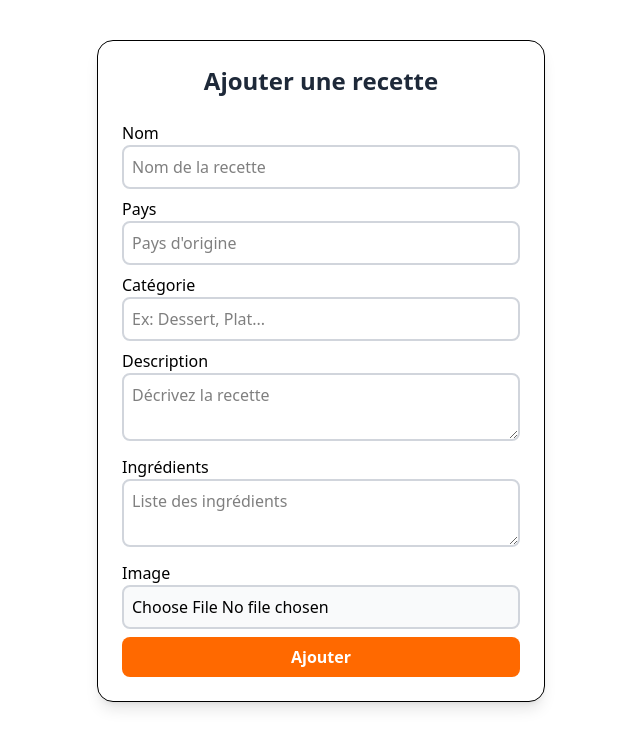
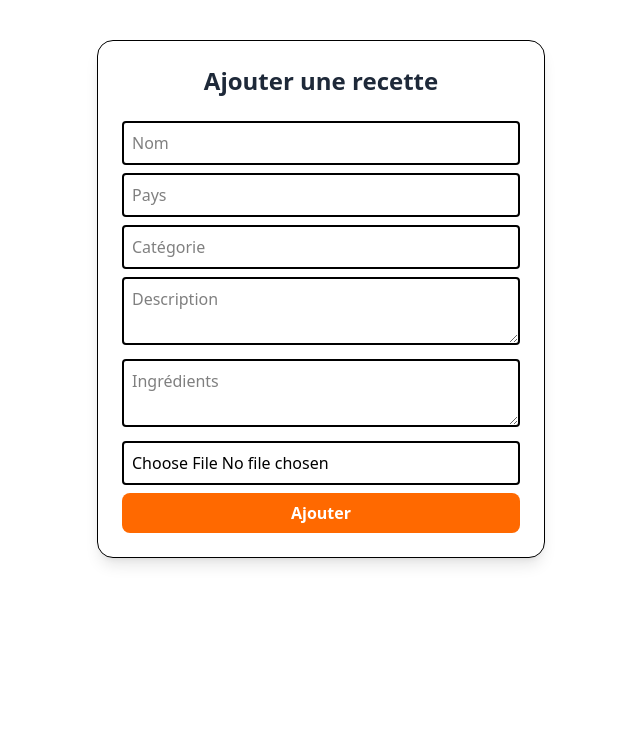
Before and after one commit to yassin701/Food-Atlas, a React (Vite) app: page /admin/add in a window 1280 px wide. Shown: the top 748 px of the page, without its empty margins (319-959 px from the left). Built offline with nearby package versions, Linux system fonts and the light colour scheme.

Commit message:
claouding picture and update page addrecipesand add popup

```diff
--- a/db.json
+++ b/db.json
@@ -5,7 +5,7 @@
       "name": "Couscous Marocain",
       "category": "African",
       "country": "Morocco",
-      "image": "https://images.pexels.com/photos/1435895/pexels-photo-1435895.jpeg",
+      "image": "https://res.cloudinary.com/dqronp5bo/image/upload/v1764252463/cart1_zodhyw.jpg",
       "description": "Un plat traditionnel marocain à base de semoule et légumes.",
       "ingredients": "- semoule\n- légumes\n- poulet\n- épices\n- pois chiches",
       "steps": "1. Cuire la semoule.\n2. Préparer les légumes.\n3. Mélanger et servir."
@@ -15,7 +15,7 @@
       "name": "Tacos Mexicains",
       "category": "American",
       "country": "Mexico",
-      "image": "https://images.pexels.com/photos/461198/pexels-photo-461198.jpeg",
+      "image": "https://res.cloudinary.com/dqronp5bo/image/upload/v1764252782/cart2_qdoguy.jpg",
       "description": "Délicieux tacos garnis de viande et légumes frais.",
       "ingredients": "- tortillas\n- viande hachée\n- tomates\n- salade\n- fromage",
       "steps": "1. Cuire la viande.\n2. Garnir les tortillas.\n3. Ajouter toppings et servir."
@@ -25,7 +25,7 @@
       "name": "Pizza Margherita",
       "category": "European",
       "country": "Italy",
-      "image": "https://images.pexels.com/photos/4109084/pexels-photo-4109084.jpeg",
+      "image": "https://res.cloudinary.com/dqronp5bo/image/upload/v1764252782/cart3_bnitkr.jpg",
       "description": "La pizza classique italienne avec tomate, mozzarella et basilic.",
       "ingredients": "- pâte\n- tomate\n- mozzarella\n- basilic",
       "steps": "1. Étaler la pâte.\n2. Ajouter la sauce.\n3. Cuire au four."
@@ -35,7 +35,7 @@
       "name": "Sushi Japonais",
       "category": "Asian",
       "country": "Japan",
-      "image": "https://images.pexels.com/photos/357756/pexels-photo-357756.jpeg",
+      "image": "https://res.cloudinary.com/dqronp5bo/image/upload/v1764252782/cart4_lisd0n.jpg",
       "description": "Sushi traditionnel avec riz vinaigré et poisson frais.",
       "ingredients": "- riz\n- saumon\n- algues\n- vinaigre",
       "steps": "1. Préparer le riz.\n2. Rouler les sushi.\n3. Couper et servir."
@@ -45,7 +45,7 @@
       "name": "Pad Thaï",
       "category": "Asian",
       "country": "Thailand",
-      "image": "https://images.pexels.com/photos/4611983/pexels-photo-4611983.jpeg",
+      "image": "https://res.cloudinary.com/dqronp5bo/image/upload/v1764252781/cart5_sswg80.jpg",
       "description": "Nouilles sautées thaïlandaises aux légumes et crevettes.",
       "ingredients": "- nouilles\n- crevettes\n- sauce soja\n- œufs",
       "steps": "1. Cuire les nouilles.\n2. Sauter les légumes.\n3. Mélanger et servir."
@@ -55,7 +55,7 @@
       "name": "Burger Américain",
       "category": "American",
       "country": "USA",
-      "image": "https://images.pexels.com/photos/1639567/pexels-photo-1639567.jpeg",
+      "image": "https://res.cloudinary.com/dqronp5bo/image/upload/v1764254694/cart6_cejiwu.jpg",
       "description": "Burger classique avec steak, fromage et légumes.",
       "ingredients": "- pain\n- steak\n- fromage\n- salade\n- tomates",
       "steps": "1. Cuire le steak.\n2. Monter le burger.\n3. Servir."
@@ -65,7 +65,7 @@
       "name": "Tajine de Poulet",
       "category": "African",
       "country": "Morocco",
-      "image": "https://images.pexels.com/photos/5690403/pexels-photo-5690403.jpeg",
+      "image": "https://res.cloudinary.com/dqronp5bo/image/upload/v1764254693/cart7_qm4owb.jpg",
       "description": "Poulet mijoté aux olives et citron confit.",
       "ingredients": "- poulet\n- citron confit\n- olives\n- épices",
       "steps": "1. Mijoter le poulet.\n2. Ajouter olives.\n3. Servir chaud."
@@ -75,7 +75,7 @@
       "name": "Falafel",
       "category": "Middle Eastern",
       "country": "Lebanon",
-      "image": "https://images.pexels.com/photos/616353/pexels-photo-616353.jpeg",
+      "image": "https://res.cloudinary.com/dqronp5bo/image/upload/v1764254687/cart8_kymnml.jpg",
       "description": "Boulettes de pois chiches frites.",
       "ingredients": "- pois chiches\n- ail\n- persil\n- cumin",
       "steps": "1. Mixer pois chiches.\n2. Former boules.\n3. Frire."
@@ -85,7 +85,7 @@
       "name": "Paella",
       "category": "European",
       "country": "Spain",
-      "image": "https://images.pexels.com/photos/128388/pexels-photo-128388.jpeg",
+      "image": "https://res.cloudinary.com/dqronp5bo/image/upload/v1764254687/cart9_pb53br.jpg",
       "description": "Riz espagnol aux fruits de mer et légumes.",
       "ingredients": "- riz\n- crevettes\n- moules\n- poivrons",
       "steps": "1. Cuire riz.\n2. Ajouter fruits de mer.\n3. Mélanger."
@@ -95,7 +95,7 @@
       "name": "Butter Chicken",
       "category": "Asian",
       "country": "India",
-      "image": "https://images.pexels.com/photos/7410388/pexels-photo-7410388.jpeg",
+      "image": "https://res.cloudinary.com/dqronp5bo/image/upload/v1764254688/cart10_krhyhn.jpg",
       "description": "Poulet crémeux aux épices indiennes.",
       "ingredients": "- poulet\n- crème\n- épices\n- tomates",
       "steps": "1. Cuire poulet.\n2. Ajouter sauce.\n3. Laisser mijoter."
@@ -105,7 +105,7 @@
       "name": "Fish & Chips",
       "category": "European",
       "country": "UK",
-      "image": "https://images.pexels.com/photos/10309729/pexels-photo-10309729.jpeg",
+      "image": "https://res.cloudinary.com/dqronp5bo/image/upload/v1764254687/cart11_mipy6u.jpg",
       "description": "Poisson frit servi avec frites croustillantes.",
       "ingredients": "- poisson\n- farine\n- pommes de terre",
       "steps": "1. Préparer pâte.\n2. Frire poisson.\n3. Servir avec frites."
@@ -115,7 +115,7 @@
       "name": "Chawarma",
       "category": "Middle Eastern",
       "country": "Turkey",
-      "image": "https://images.pexels.com/photos/4611984/pexels-photo-4611984.jpeg",
+      "image": "https://res.cloudinary.com/dqronp5bo/image/upload/v1764254687/cart12_jiqtr1.jpg",
       "description": "Sandwich oriental garni de viande marinée.",
       "ingredients": "- poulet\n- épices\n- pain pita\n- légumes",
       "steps": "1. Mariner la viande.\n2. Cuire.\n3. Rouler dans pita."
@@ -125,7 +125,7 @@
       "name": "Ramen",
       "category": "Asian",
       "country": "Japan",
-      "image": "https://images.pexels.com/photos/884600/pexels-photo-884600.jpeg",
+      "image": "https://res.cloudinary.com/dqronp5bo/image/upload/v1764254687/cart13_vuimp5.jpg",
       "description": "Nouilles japonaises servies dans un bouillon riche.",
       "ingredients": "- nouilles\n- bouillon\n- poulet\n- œuf",
       "steps": "1. Préparer bouillon.\n2. Cuire nouilles.\n3. Assembler."
@@ -135,7 +135,7 @@
       "name": "Crêpes Françaises",
       "category": "European",
       "country": "France",
-      "image": "https://images.pexels.com/photos/376464/pexels-photo-376464.jpeg",
+      "image": "https://res.cloudinary.com/dqronp5bo/image/upload/v1764254687/cart14_pwpc6f.jpg",
       "description": "Crêpes fines sucrées ou salées.",
       "ingredients": "- farine\n- lait\n- œufs\n- beurre",
       "steps": "1. Préparer pâte.\n2. Cuire.\n3. Garnir."
@@ -145,7 +145,7 @@
       "name": "Shakshuka",
       "category": "Middle Eastern",
       "country": "Tunisia",
-      "image": "https://images.pexels.com/photos/7190390/pexels-photo-7190390.jpeg",
+      "image": "https://res.cloudinary.com/dqronp5bo/image/upload/v1764254686/cart15_hro2bt.jpg",
       "description": "Œufs pochés dans une sauce tomate épicée.",
       "ingredients": "- tomates\n- œufs\n- poivrons\n- épices",
       "steps": "1. Cuire tomates.\n2. Ajouter œufs.\n3. Servir."
@@ -159,6 +159,33 @@
       "description": "Poisson frit servi avec frites croustillantes.",
       "ingredients": "- poisson\n- farine\n- pommes de terre",
       "steps": "1. Préparer pâte.\n2. Frire poisson.\n3. Servir avec frites."
+    },
+    {
+      "id": "779a",
+      "name": "Tajin",
+      "country": "Morocco",
+      "category": "African",
+      "description": "test",
+      "ingredients": "test",
+      "image": "https://res.cloudinary.com/dqronp5bo/image/upload/v1764274337/onxcfbhd64fn7xvwk6gd.jpg"
+    },
+    {
+      "id": "64f7",
+      "name": "test",
+      "country": "test",
+      "category": "test",
+      "description": "test",
+      "ingredients": "test",
+      "image": "https://res.cloudinary.com/dqronp5bo/image/upload/v1764274599/e07odjev8zyxh4xsoyvm.jpg"
+    },
+    {
+      "id": "a84b",
+      "name": "test",
+      "country": "test ",
+      "category": "hhhhhhhhh",
+      "description": "hhhhhhhhh",
+      "ingredients": "hhhhhh",
+      "image": "https://res.cloudinary.com/dqronp5bo/image/upload/v1764274837/wkmcadia0uqw1whaelq8.jpg"
     }
   ]
 }
--- a/package.json
+++ b/package.json
@@ -13,6 +13,7 @@
   "dependencies": {
     "@tailwindcss/postcss": "^4.1.17",
     "axios": "^1.13.2",
+    "cloudinary": "^2.8.0",
     "lucide-react": "^0.555.0",
     "postcss": "^8.5.6",
     "react": "^19.2.0",
--- a/src/pages/AddRecipes.jsx
+++ b/src/pages/AddRecipes.jsx
@@ -8,174 +8,164 @@ export default function AddRecipe() {
   const [category, setCategory] = useState("");
   const [description, setDescription] = useState("");
   const [ingredients, setIngredients] = useState("");
-  const [image, setImage] = useState(null);
-
+  const [imageFile, setImageFile] = useState(null);
   const [errors, setErrors] = useState({});
   const [success, setSuccess] = useState("");
+  const [showModal, setShowModal] = useState(false);
 
   const navigate = useNavigate();
 
-  const handleSubmit = async (e) => {
+  const CLOUD_NAME = "dqronp5bo";
+  const UPLOAD_PRESET = "food_uploads";
+
+  const uploadToCloudinary = async (file) => {
+    const formData = new FormData();
+    formData.append("file", file);
+    formData.append("upload_preset", UPLOAD_PRESET);
+
+    const res = await axios.post(
+      `https://api.cloudinary.com/v1_1/${CLOUD_NAME}/image/upload`,
+      formData
+    );
+
+    return res.data.secure_url;
+  };
+
+  const handleAddClick = (e) => {
     e.preventDefault();
-    let isValid = true;
+
+    // Validation before showing modal
     let newErrors = {};
+    if (!name.trim()) newErrors.name = "Le nom est obligatoire.";
+    if (!country.trim()) newErrors.country = "Le pays est obligatoire.";
+    if (!category.trim()) newErrors.category = "La catégorie est obligatoire.";
+    if (!description.trim()) newErrors.description = "La description est obligatoire.";
+    if (!ingredients.trim()) newErrors.ingredients = "Les ingrédients sont obligatoires.";
+    if (!imageFile) newErrors.image = "Veuillez importer une image.";
 
-    if (!name.trim()) {
-      newErrors.name = "Le nom est obligatoire.";
-      isValid = false;
-    }
-    if (!country.trim()) {
-      newErrors.country = "Le pays est obligatoire.";
-      isValid = false;
-    }
-    if (!category.trim()) {
-      newErrors.category = "La catégorie est obligatoire.";
-      isValid = false;
-    }
-    if (!description.trim()) {
-      newErrors.description = "La description est obligatoire.";
-      isValid = false;
-    }
-    if (!ingredients.trim()) {
-      newErrors.ingredients = "Les ingrédients sont obligatoires.";
-      isValid = false;
-    }
-    if (!image) {
-      newErrors.image = "Veuillez importer une image.";
-      isValid = false;
+    if (Object.keys(newErrors).length > 0) {
+      setErrors(newErrors);
+      return;
     }
 
-    setErrors(newErrors);
-    if (!isValid) return;
+    setErrors({});
+    setShowModal(true); // Show confirm modal
+  };
 
-    // Préparer les données (image en base64)
-    const fileReader = new FileReader();
-    fileReader.onloadend = async () => {
+  const handleConfirm = async () => {
+    setShowModal(false);
+    try {
+      const imageUrl = await uploadToCloudinary(imageFile);
+
       const recipeData = {
         name,
         country,
         category,
         description,
         ingredients,
-        image: fileReader.result, // base64 version
+        image: imageUrl,
       };
 
-      try {
-        await axios.post("http://localhost:3002/recipes", recipeData);
-        setSuccess("Recette ajoutée !");
-        setTimeout(() => navigate("/recipes"), 1000);
-      } catch (error) {
-        console.log(error);
-      }
-    };
+      await axios.post("http://localhost:3001/recipes", recipeData);
+      setSuccess("Recette ajoutée !");
+      setTimeout(() => navigate("/recipes"), 1000);
 
-    fileReader.readAsDataURL(image);
+    } catch (error) {
+      console.error("Erreur:", error);
+    }
   };
 
-   return (
+  const handleCancel = () => setShowModal(false);
+
+  return (
     <div className="flex justify-center mt-10 px-4">
-      <form
-        onSubmit={handleSubmit}
-        className="w-full max-w-md bg-white p-6 rounded-2xl shadow-lg border"
-      >
+      <form className="w-full max-w-md bg-white p-6 rounded-2xl shadow-lg border">
         <h2 className="text-2xl font-bold mb-6 text-center text-gray-800">
           Ajouter une recette
         </h2>
 
-        {/* Name */}
-        <label className="font-medium">Nom</label>
+        {/* Inputs */}
         <input
-          className="w-full border-2 border-gray-300 p-2 rounded-lg mb-2 focus:ring-2 focus:ring-orange-400"
+          placeholder="Nom"
+          className="w-full border-2 p-2 rounded mb-2"
           value={name}
           onChange={(e) => setName(e.target.value)}
-          placeholder="Nom de la recette"
         />
-        {errors.name && <p className="text-red-500 text-sm mb-3">{errors.name}</p>}
+        {errors.name && <p className="text-red-500">{errors.name}</p>}
 
-        {/* Country */}
-        <label className="font-medium">Pays</label>
         <input
-          className="w-full border-2 border-gray-300 p-2 rounded-lg mb-2 focus:ring-2 focus:ring-orange-400"
+          placeholder="Pays"
+          className="w-full border-2 p-2 rounded mb-2"
           value={country}
           onChange={(e) => setCountry(e.target.value)}
-          placeholder="Pays d'origine"
         />
-        {errors.country && <p className="text-red-500 text-sm mb-3">{errors.country}</p>}
+        {errors.country && <p className="text-red-500">{errors.country}</p>}
 
-        {/* Category */}
-        <label className="font-medium">Catégorie</label>
         <input
-          className="w-full border-2 border-gray-300 p-2 rounded-lg mb-2 focus:ring-2 focus:ring-orange-400"
+          placeholder="Catégorie"
+          className="w-full border-2 p-2 rounded mb-2"
           value={category}
           onChange={(e) => setCategory(e.target.value)}
-          placeholder="Ex: Dessert, Plat..."
         />
-        {errors.category && (
-          <p className="text-red-500 text-sm mb-3">{errors.category}</p>
-        )}
+        {errors.category && <p className="text-red-500">{errors.category}</p>}
 
-        {/* Description */}
-        <label className="font-medium">Description</label>
         <textarea
-          className="w-full border-2 border-gray-300 p-2 rounded-lg mb-2 focus:ring-2 focus:ring-orange-400"
+          placeholder="Description"
+          className="w-full border-2 p-2 rounded mb-2"
           value={description}
           onChange={(e) => setDescription(e.target.value)}
-          placeholder="Décrivez la recette"
-        ></textarea>
-        {errors.description && (
-          <p className="text-red-500 text-sm mb-3">{errors.description}</p>
-        )}
+        />
+        {errors.description && <p className="text-red-500">{errors.description}</p>}
 
-        {/* Ingredients */}
-        <label className="font-medium">Ingrédients</label>
         <textarea
-          className="w-full border-2 border-gray-300 p-2 rounded-lg mb-2 focus:ring-2 focus:ring-orange-400"
+          placeholder="Ingrédients"
+          className="w-full border-2 p-2 rounded mb-2"
           value={ingredients}
           onChange={(e) => setIngredients(e.target.value)}
-          placeholder="Liste des ingrédients"
-        ></textarea>
-        {errors.ingredients && (
-          <p className="text-red-500 text-sm mb-3">{errors.ingredients}</p>
-        )}
+        />
+        {errors.ingredients && <p className="text-red-500">{errors.ingredients}</p>}
 
-        {/* Image Upload */}
-        <label className="font-medium">Image</label>
         <input
           type="file"
           accept="image/*"
-          className="w-full border-2 border-gray-300 p-2 rounded-lg cursor-pointer mb-2 bg-gray-50"
-          onChange={(e) => {
-            const file = e.target.files[0];
-            if (file) setImage(URL.createObjectURL(file));
-          }}
+          className="w-full border-2 p-2 rounded mb-2"
+          onChange={(e) => setImageFile(e.target.files[0])}
         />
-        {errors.image && (
-          <p className="text-red-500 text-sm mb-3">{errors.image}</p>
-        )}
+        {errors.image && <p className="text-red-500">{errors.image}</p>}
 
-        {/* Preview */}
-        {image && (
-          <img
-            src={image}
-            className="w-full h-40 object-cover rounded-lg shadow mb-3"
-          />
-        )}
+        {success && <p className="text-green-600 text-center mb-2">{success}</p>}
 
-        {/* Success */}
-        {success && (
-          <p className="text-green-600 font-medium text-center mb-4">
-            {success}
-          </p>
-        )}
-
-        {/* Submit */}
+        {/* Button */}
         <button
-          type="submit"
+          onClick={handleAddClick}
           className="w-full bg-orange-500 hover:bg-orange-600 text-white py-2 rounded-lg font-semibold"
         >
           Ajouter
         </button>
       </form>
+
+      {/* Modal */}
+      {showModal && (
+        <div className="fixed inset-0 flex items-center justify-center bg-black bg-opacity-50 z-50">
+          <div className="bg-white p-6 rounded-xl shadow-lg w-80 text-center">
+            <p className="mb-4 text-gray-700">Tu es sûr de vouloir ajouter cette recette ?</p>
+            <div className="flex justify-around">
+              <button
+                onClick={handleConfirm}
+                className="bg-green-500 hover:bg-green-600 text-white px-4 py-2 rounded"
+              >
+                Oui
+              </button>
+              <button
+                onClick={handleCancel}
+                className="bg-red-500 hover:bg-red-600 text-white px-4 py-2 rounded"
+              >
+                Non
+              </button>
+            </div>
+          </div>
+        </div>
+      )}
     </div>
   );
 }
--- a/src/pages/Recipes.jsx
+++ b/src/pages/Recipes.jsx
@@ -10,7 +10,7 @@ export default function Recipes() {
 
   useEffect(() => {
     axios
-      .get("http://localhost:3002/recipes")
+      .get("http://localhost:3001/recipes")
       .then((response) => {
         setRecipes(response.data);
       })
```
Also changed, not shown: 1 other file (tests, documents, lock files or other folders).
